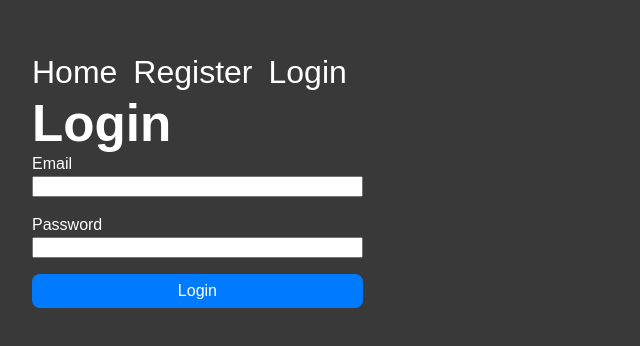
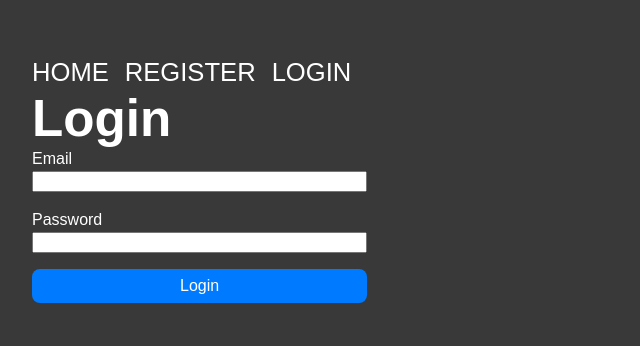
Before and after one commit to annienf17/goit-react-hw-08, a React (Vite) app: page /login in a window 1280 px wide. Shown: the part 254-600 px from the top of the page, without its empty margins (0-640 px from the left). Built offline with nearby package versions, Linux system fonts and the light colour scheme.

Commit message:
user can add contacts

```diff
--- a/src/components/App/App.module.css
+++ b/src/components/App/App.module.css
@@ -1,5 +1,5 @@
 #root {
-  max-width: 1280px;
+  max-width: 1920px;
   margin: 0 auto;
   padding: 2rem;
   text-align: center;
--- a/src/components/Contact/Contact.jsx
+++ b/src/components/Contact/Contact.jsx
@@ -4,7 +4,7 @@ import css from "./Contact.module.css";
 import { useDispatch } from "react-redux";
 import { deleteContact } from "../../features/contacts/contactsSlice";
 
-export default function Contact({ data: { id, name, phone } }) {
+export default function Contact({ data: { id, name, number } }) {
   const dispatch = useDispatch();
 
   const handleDelete = () => {
@@ -19,7 +19,7 @@ export default function Contact({ data: { id, name, phone } }) {
           {name}
         </li>
         <li className={css.listItem}>
-          <HiPhone className={css.icon} size="20" /> {phone}
+          <HiPhone className={css.icon} size="20" /> {number}
         </li>
       </ul>
 
--- a/src/components/ContactForm/ContactForm.jsx
+++ b/src/components/ContactForm/ContactForm.jsx
@@ -1,6 +1,5 @@
 import { Formik, Form, Field, ErrorMessage } from "formik";
 import * as Yup from "yup";
-import { nanoid } from "nanoid";
 import css from "./ContactForm.module.css";
 import { useDispatch, useSelector } from "react-redux";
 import { addContact } from "../../features/contacts/contactsSlice";
@@ -30,9 +29,8 @@ export default function ContactForm() {
     try {
       const resultAction = await dispatch(
         addContact({
-          id: nanoid(),
           name: values.name,
-          phone: values.number,
+          number: values.number,
         })
       );
 
--- a/src/components/Navigation/Navigation.module.css
+++ b/src/components/Navigation/Navigation.module.css
@@ -1,7 +1,21 @@
 /* Navigation.module.css */
 .nav {
+  display: flex;
+  justify-content: space-between;
+  align-items: center;
   color: white;
-  font-size: 2rem;
+  font-size: 1.6rem;
+  text-transform: uppercase;
+}
+
+.navLeft {
+  display: flex;
+  align-items: center;
+}
+
+.navRight {
+  display: flex;
+  align-items: right;
 }
 
 .navLink {
--- a/src/features/contacts/contactsSlice.js
+++ b/src/features/contacts/contactsSlice.js
@@ -37,7 +37,7 @@ export const addContact = createAsyncThunk(
         duplicateMessage = "Contact with the same name already exists.";
         return true;
       }
-      if (item.phone === contact.phone) {
+      if (item.number === contact.number) {
         duplicateMessage = "Contact with the same phone number already exists.";
         return true;
       }
@@ -49,11 +49,18 @@ export const addContact = createAsyncThunk(
     }
 
     try {
-      const response = await api.post("/contacts", contact, {
-        headers: {
-          Authorization: `Bearer ${auth.token}`,
+      const response = await api.post(
+        "/contacts",
+        {
+          name: contact.name,
+          number: contact.number,
         },
-      });
+        {
+          headers: {
+            Authorization: `Bearer ${auth.token}`,
+          },
+        }
+      );
       toast.info("Contact added successfully.");
       return response.data;
     } catch (error) {
--- a/src/redux/store.js
+++ b/src/redux/store.js
@@ -1,7 +1,7 @@
 import { configureStore } from "@reduxjs/toolkit";
 import contactsReducer from "../features/contacts/contactsSlice";
 import filtersReducer from "../features/filters/filtersSlice";
-import authReducer from "../features/auth/authSlice";
+import authReducer from "./auth/authSlice";
 
 const store = configureStore({
   reducer: {
--- a/src/sentry.js
+++ b/src/sentry.js
@@ -2,7 +2,7 @@ import * as Sentry from "@sentry/browser";
 import { BrowserTracing } from "@sentry/tracing";
 
 Sentry.init({
-  dsn: "https://7c8bfa0ac3b6b9a44b8e0b4645dbb253@o4507973738496000.ingest.us.sentry.io/4507975133364224",
+  dsn: "https://95620c79f89191d0046ef736463c1b1a@o4507973738496000.ingest.us.sentry.io/4507975590150144",
   intergrations: [new BrowserTracing()],
   environment: "production",
 });
```
Also changed, not shown: src/redux/auth/authSlice.js (renamed from src/features/auth/authSlice.js, +1 -6 lines).
